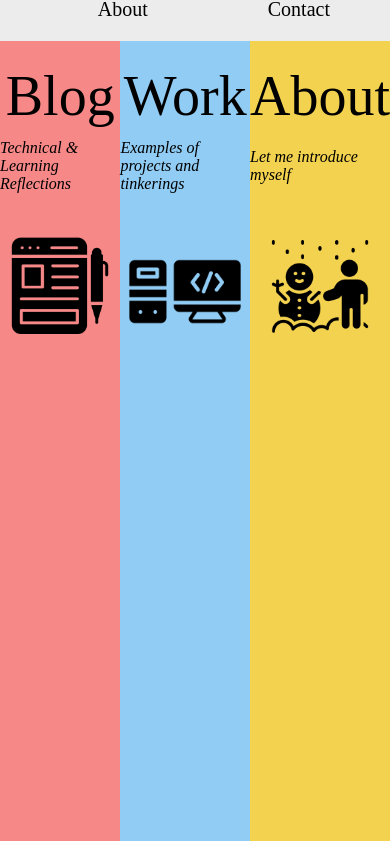
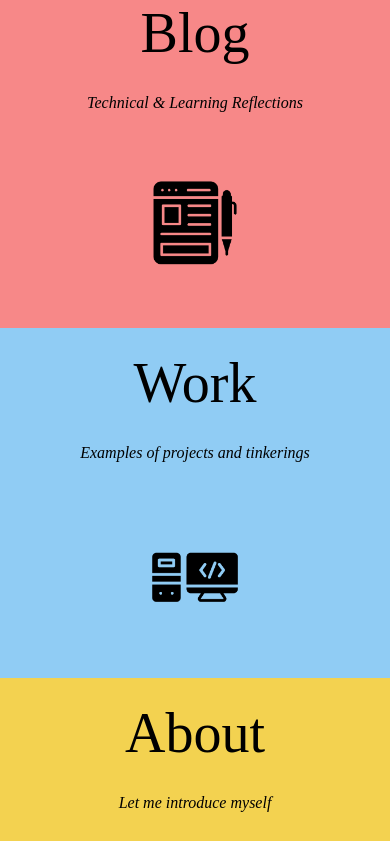
Before and after one commit to jillGlass/jillGlass.github.io, a plain HTML site: page index.html in a window 390 px wide. Shown: the part 85-926 px from the top of the page. Drawn offline with Linux system fonts and the light colour scheme.

Commit message:
add responsivness & mobile 1st

```diff
--- a/index.html
+++ b/index.html
@@ -3,6 +3,7 @@
   <head>
     <title>Jill Glass - Home</title>
     <meta charset="UTF-8" />
+    <meta name="viewport" content="width=device-width, initial-scale=1.0" />
     <link href="styles/main.css" rel="stylesheet" type="text/css" />
     <link
       href="https://fonts.googleapis.com/css?family=Quattrocento+Sans|Work+Sans:600&display=swap"
@@ -17,8 +18,6 @@
   <body>
     <nav>
       <ul class="navigation">
-        <li><a href="#Blog">Blog</a></li>
-        <li><a href="#Work">Work</a></li>
         <div class="nav-center">
           <li>
             <a href="#Index" class="active"><strong>Jill Glass</strong></a>
@@ -26,7 +25,6 @@
         </div>
         <div class="nav-right">
           <li><a href="#Contact">Contact</a></li>
-          <li><a href="#About">About</a></li>
         </div>
       </ul>
     </nav>
@@ -36,21 +34,21 @@
         <header class="title">Blog</header>
         <p class="intro"><em>Technical & Learning Reflections</em></p>
         <div class="image">
-          <img src="images/blogicon.png" alt="blog icon" height="100" />
+          <img src="images/blogicon.png" alt="blog icon" width="100" />
         </div>
       </div>
       <div class="column-2">
         <header class="title">Work</header>
         <p class="intro"><em>Examples of projects and tinkerings</em></p>
         <div class="image">
-          <img src="images/workicon.png" alt="blog icon" height="100" />
+          <img src="images/workicon.png" alt="blog icon" width="100" />
         </div>
       </div>
       <div class="column-3">
         <header class="title">About</header>
         <p class="intro"><em>Let me introduce myself</em></p>
         <div class="image">
-          <img src="images/abouticon.png" alt="blog icon" height="100" />
+          <img src="images/abouticon.png" alt="blog icon" width="100" />
         </div>
       </div>
     </div>
--- a/styles/main.css
+++ b/styles/main.css
@@ -44,7 +44,7 @@ ol {
 
 .container {
   display: grid;
-  grid-template-rows: 100vh;
+
   grid-template-columns: 1fr 1fr 1fr;
 }
 
@@ -53,7 +53,7 @@ ol {
   background-color: #f78888;
   align-items: center;
   justify-items: center;
-  grid-template-rows: [title] 110px [into] 30px [image] 210px [space] auto [end];
+  grid-template-rows: [title] 110px [intro] 30px [image] 210px [space] auto [end];
 }
 
 .column-2 {
@@ -61,7 +61,7 @@ ol {
   background-color: #90ccf4;
   align-items: center;
   justify-items: center;
-  grid-template-rows: [title] 110px [into] 30px [image] 210px [space] auto [end];
+  grid-template-rows: [title] 110px [intro] 30px [image] 210px [space] auto [end];
 }
 
 .column-3 {
@@ -69,11 +69,11 @@ ol {
   background-color: #f3d250;
   align-items: center;
   justify-items: center;
-  grid-template-rows: [title] 110px [into] 30px [image] 210px [space] auto [end];
+  grid-template-rows: [title] 110px [intro] 30px [image] 210px [space] auto [end];
 }
 
 .title {
-  display: inline;
+  display: inline-grid;
   font-size: 3.5em;
   padding: 0;
   justify-items: center;
@@ -81,8 +81,6 @@ ol {
 
 .image {
   display: inline-grid;
-  height: 95;
-  width: auto;
   justify-items: center;
 }
 
@@ -91,7 +89,45 @@ ol {
   font-size: 1em;
   justify-items: center;
 }
+@media screen and (min-width: 775px) {
+  .container {
+    display: grid;
+    grid-template-rows: 100vh;
+    grid-template-columns: 1fr 1fr 1fr;
+  }
+}
 
-@media (max-width: 100px) {
-  /* CSS Rules */
+@media screen and (max-width: 775px) {
+  body {
+    margin: 0;
+  }
+  .container {
+    grid-template-columns: 1fr;
+  }
+  .column-1 {
+    display: grid;
+    background-color: #f78888;
+    align-items: center;
+    justify-items: center;
+    grid-row-start: 1;
+    grid-row-end: 2;
+  }
+
+  .column-2 {
+    display: grid;
+    background-color: #90ccf4;
+    align-items: center;
+    justify-items: center;
+    grid-row-start: 2;
+    grid-row-end: 3;
+  }
+
+  .column-3 {
+    display: grid;
+    background-color: #f3d250;
+    align-items: center;
+    justify-items: center;
+    grid-row-start: 3;
+    grid-row-end: 4;
+  }
 }
--- /dev/null
+++ b/styles/main1.css
@@ -0,0 +1,71 @@
+body {
+  margin: 0;
+}
+
+#showcase {
+  background-color: #efe2ba;
+  color: black;
+  position: relative;
+  overflow: hidden;
+  margin: 0;
+  text-align: center;
+  font-family: "Yellowtail", cursive;
+  font-size: 50px;
+  padding-top: 30px;
+  padding-bottom: 40px;
+}
+
+.section-a {
+  display: grid;
+  background-color: #f78888;
+  align-items: center;
+  justify-items: center;
+  grid-template-rows: [title] 120px [intro] 60px [image] 290px[end];
+  grid-template-columns: 1fr;
+}
+
+.section-b {
+  display: grid;
+  background-color: #90ccf4;
+  align-items: center;
+  justify-items: center;
+  grid-template-rows: [title] 120px [intro] 60px [image] 290px[end];
+  grid-template-columns: 1fr;
+}
+
+.section-c {
+  display: grid;
+  background-color: #f3d250;
+  align-items: center;
+  justify-items: center;
+  grid-template-rows: [title] 120px [intro] 60px [image] 290px[end];
+  grid-template-columns: 1fr;
+}
+.section-d {
+  display: grid;
+  background-color: #efe2ba;
+  align-items: center;
+  justify-items: center;
+  grid-template-rows: [title] 120px [intro] 40px[intro] 40px [image] 250px[end];
+  grid-template-columns: 1fr;
+}
+
+.title {
+  display: inline-grid;
+  font-size: 40px;
+  padding: 0;
+  justify-items: center;
+}
+
+.image {
+  display: inline-grid;
+  height: 95;
+  width: auto;
+  justify-items: center;
+}
+
+.intro {
+  display: inline-grid;
+  font-size: 21px;
+  justify-items: center;
+}
```
Also changed, not shown: index1.html (added, +54 -0 lines).
